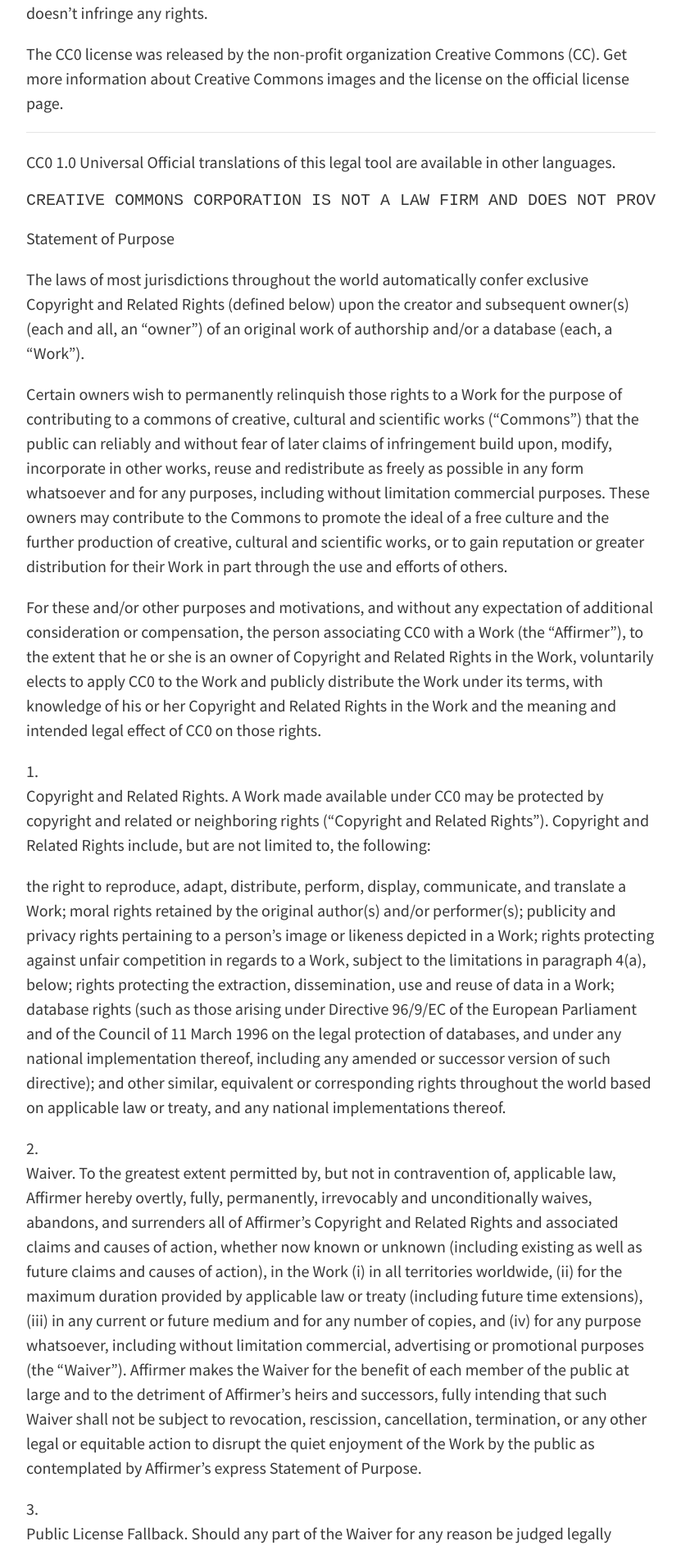
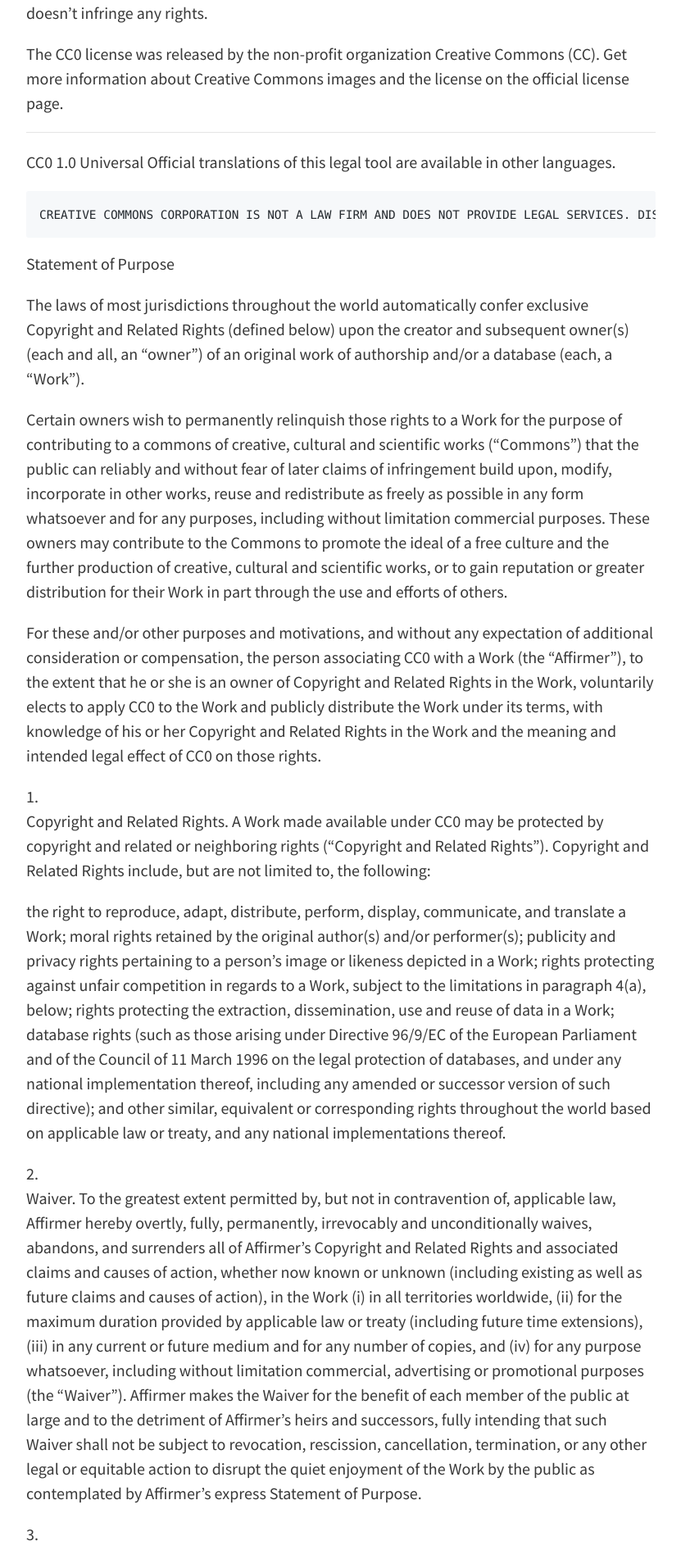
Before and after one commit to stevenstetzler/psr-obs, a Jekyll site: the page built from assets/img/pexels/README.md, in a window 1280 px wide. Shown: the part 673-2564 px from the top of the page at 82% size, without its empty margins (224-1055 px from the left). Built offline with Jekyll 4.4.1, drawn with Linux system fonts in a browser that asks for light colours; our own code applies the rules of GitHub Pages for plain Markdown files.

Commit message:
Update code css

```diff
--- a/_sass/base/_global.scss
+++ b/_sass/base/_global.scss
@@ -1,3 +1,42 @@
+code {
+  font-family: "SFMono-Regular", Consolas, "Liberation Mono", Menlo, Courier, monospace;
+  font-size: 12px;
+  padding: 0;
+  padding-top: 0.2em;
+  padding-bottom: 0.2em;
+  margin: 0;
+  font-size: 85%;
+  color: #c7254e;
+  background-color: #f9f2f4;
+  border-radius: 4px;
+}
+
+pre {
+  word-wrap: normal;
+  margin-top: 0;
+  margin-bottom: 0;
+  font: 12px "SFMono-Regular", Consolas, "Liberation Mono", Menlo, Courier, monospace;
+  padding: 16px;
+  overflow: auto;
+  font-size: 85%;
+  line-height: 1.45;
+  background-color: #f6f8fa;
+  border-radius: 3px;
+}
+
+pre code {
+  display: inline;
+  max-width: auto;
+  padding: 4;
+  margin: 0;
+  overflow: visible;
+  line-height: inherit;
+  word-wrap: normal;
+  color: #24292e;
+  background-color: transparent;
+  border: 0;
+}
+
 * {
     margin: 0;
     padding: 0;
```
